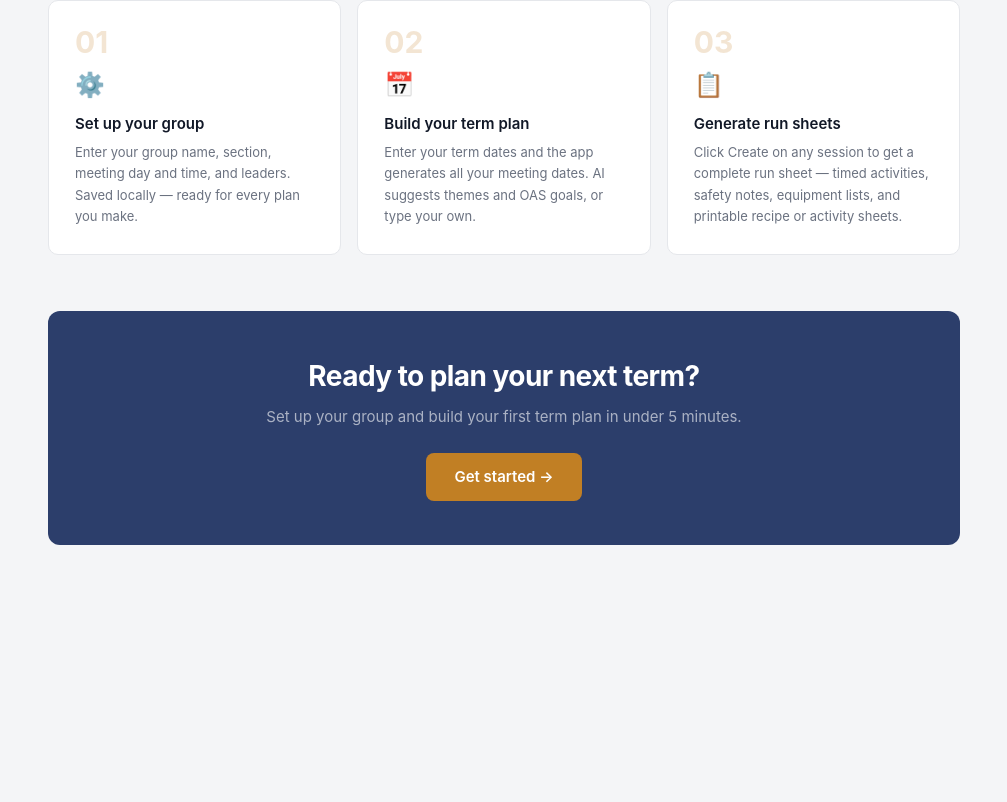
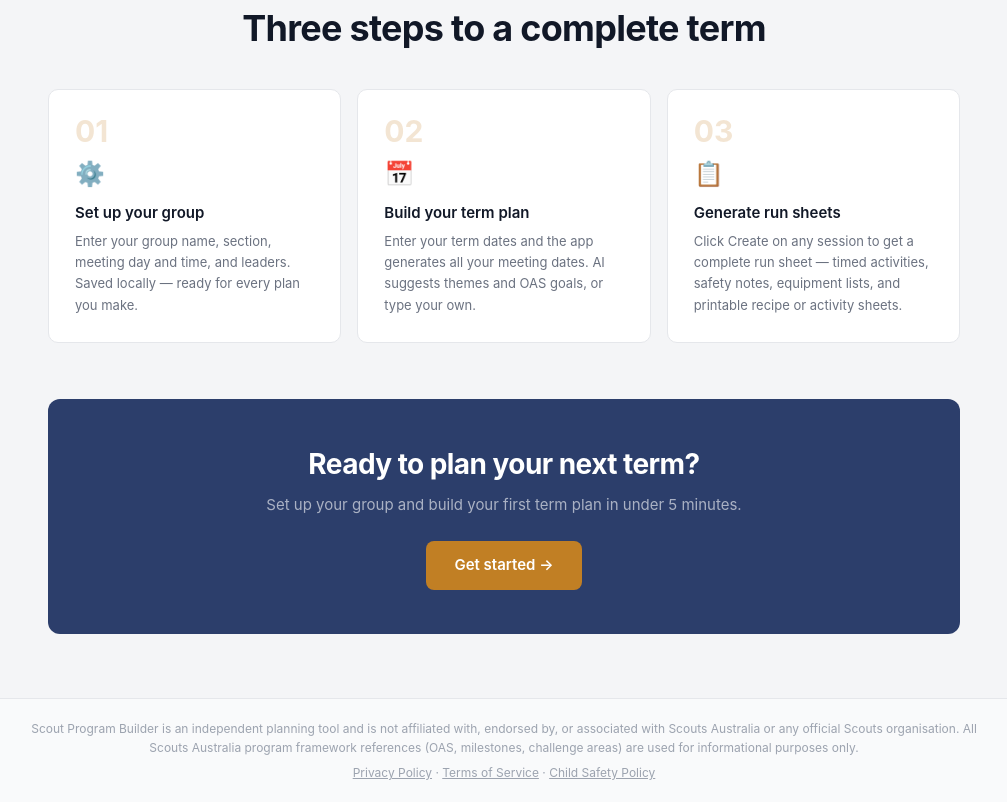
Before and after one commit to JoSco-Bay/Scouts-Program-Generator, a Next.js app: page / in a window 1280 px wide. Shown: the part 781-1583 px from the top of the page, without its empty margins (136-1143 px from the left). Before the commit the page ends 1390 px from the top, so only its background shows below. Built offline with nearby package versions, Linux system fonts and the light colour scheme; no server answers.

Commit message:
feat: add disclaimer footer and legal links to all pages

```diff
--- /dev/null
+++ b/app/childsafety/page.tsx
@@ -0,0 +1,46 @@
+import LegalPage from "@/components/LegalPage";
+
+export default function ChildSafetyPage() {
+  return (
+    <LegalPage title="Child Safety Policy" updated="16 August 2026">
+      <p>
+        Scout Program Builder is an independent planning tool and is not affiliated with,
+        endorsed by, or associated with Scouts Australia or any official Scouts organisation.
+        We are committed to the safety and wellbeing of children and young people, and that
+        commitment shapes how this app is built and how data may be used within it.
+      </p>
+
+      <h2>What we store</h2>
+      <p>
+        This app stores children&apos;s first names, ages, and program progress (attendance, OAS
+        and SIA progress, milestone activities) only. It does not collect or store photos, home
+        addresses, contact details, or other sensitive information.
+      </p>
+
+      <h2>Who can access data</h2>
+      <p>
+        Data entered into the app is only accessible by the registered leader who created the
+        group.
+      </p>
+
+      <h2>Leader obligations</h2>
+      <p>
+        Leaders using this app must comply with their own organisation&apos;s child safety
+        policies and Working With Children requirements. This app is a planning tool and does not
+        verify or replace those obligations.
+      </p>
+
+      <h2>Parental consent</h2>
+      <p>
+        Leaders are responsible for obtaining parental consent before entering any child&apos;s
+        information into the app.
+      </p>
+
+      <h2>Reporting a concern or requesting data deletion</h2>
+      <p>
+        To report a child safety concern or to request deletion of a child&apos;s data, contact
+        us at <a href="mailto:[INSERT CONTACT EMAIL]">[INSERT CONTACT EMAIL]</a>.
+      </p>
+    </LegalPage>
+  );
+}
--- a/app/layout.tsx
+++ b/app/layout.tsx
@@ -2,6 +2,7 @@ import type { Metadata } from "next";
 import { Geist, Geist_Mono } from "next/font/google";
 import "./globals.css";
 import { AuthProvider } from "@/lib/auth-context";
+import Footer from "@/components/Footer";
 
 const geistSans = Geist({
   variable: "--font-geist-sans",
@@ -29,7 +30,10 @@ export default function RootLayout({
       className={`${geistSans.variable} ${geistMono.variable} h-full antialiased`}
     >
       <body className="min-h-full flex flex-col">
-        <AuthProvider>{children}</AuthProvider>
+        <AuthProvider>
+          <div style={{ flex: 1 }}>{children}</div>
+          <Footer />
+        </AuthProvider>
       </body>
     </html>
   );
--- a/app/page.tsx
+++ b/app/page.tsx
@@ -18,6 +18,7 @@ export default function HomePage() {
         .hero-title{font-size:clamp(38px,7vw,64px);font-weight:700;color:#111827;line-height:1.0;letter-spacing:-0.03em;margin-bottom:18px;}
         .hero-title em{font-style:italic;font-weight:400;color:#C17F24;}
         .hero-desc{font-size:17px;color:#6b7280;max-width:500px;margin:0 auto 36px;line-height:1.7;}
+        .hero-disclaimer{font-size:12px;color:#9ca3af;max-width:520px;margin:-24px auto 36px;line-height:1.6;}
         .hero-btns{display:flex;align-items:center;justify-content:center;gap:12px;flex-wrap:wrap;}
         .btn-pri{display:inline-flex;align-items:center;gap:8px;background:#C17F24;color:#fff;padding:13px 28px;border-radius:8px;font-size:15px;font-weight:600;text-decoration:none;transition:opacity 0.2s;}
         .btn-pri:hover{opacity:0.9;}
@@ -56,6 +57,7 @@ export default function HomePage() {
         <div className="hero-badge">⚜ Youth Program Builder · Term Planner & Run Sheet Generator</div>
         <h1 className="hero-title">Plan every<br/><em>Scout meeting.</em></h1>
         <p className="hero-desc">Build a full term schedule and generate detailed, ready-to-run meeting programs — with timed activity sheets, OAS badge goals, equipment lists, and leader notes.</p>
+        <p className="hero-disclaimer">Scout Program Builder is an independent planning tool and is not affiliated with, endorsed by, or associated with Scouts Australia or any official Scouts organisation. All Scouts Australia program framework references (OAS, milestones, challenge areas) are used for informational purposes only.</p>
         <div className="hero-btns">
           <Link href="/setup" className="btn-pri">Set up your group →</Link>
           <a href="#how" className="btn-sec">See how it works ↓</a>
--- /dev/null
+++ b/app/privacy/page.tsx
@@ -0,0 +1,44 @@
+import LegalPage from "@/components/LegalPage";
+
+export default function PrivacyPage() {
+  return (
+    <LegalPage title="Privacy Policy" updated="16 August 2026">
+      <p>
+        Scout Program Builder is an independent planning tool and is not affiliated with,
+        endorsed by, or associated with Scouts Australia or any official Scouts organisation.
+      </p>
+
+      <h2>Information we store</h2>
+      <p>
+        To provide term planning, run sheet generation, and member progress tracking, the app
+        stores group details (group name, section, meeting schedule, leader names), term plan
+        content, generated run sheets, and member records (first name, age, year joined,
+        attendance, OAS/SIA/milestone progress).
+      </p>
+
+      <h2>How data is used</h2>
+      <p>
+        Data you enter is used only to generate and display your term plans, run sheets, and
+        member progress within the app, and — where you use the AI generation features — is sent
+        to our AI provider solely to generate the requested content.
+      </p>
+
+      <h2>Who can access your data</h2>
+      <p>
+        Data is only accessible by the registered leader who created the group.
+      </p>
+
+      <h2>Data retention and deletion</h2>
+      <p>
+        You may request deletion of your account data at any time by contacting us using the
+        details below.
+      </p>
+
+      <h2>Contact</h2>
+      <p>
+        For privacy questions or to request data deletion, contact us at{" "}
+        <a href="mailto:[INSERT CONTACT EMAIL]">[INSERT CONTACT EMAIL]</a>.
+      </p>
+    </LegalPage>
+  );
+}
--- /dev/null
+++ b/app/terms/page.tsx
@@ -0,0 +1,53 @@
+import LegalPage from "@/components/LegalPage";
+
+export default function TermsPage() {
+  return (
+    <LegalPage title="Terms of Service" updated="16 August 2026">
+      <p>
+        Scout Program Builder is an independent planning tool and is not affiliated with,
+        endorsed by, or associated with Scouts Australia or any official Scouts organisation.
+        By using this app, you agree to the following terms.
+      </p>
+
+      <h2>Purpose of the app</h2>
+      <p>
+        Scout Program Builder is provided to help youth group leaders plan terms, generate run
+        sheets, and track member progress. It is a planning aid only and does not replace your
+        organisation&apos;s official program materials, policies, or guidance.
+      </p>
+
+      <h2>Program framework references</h2>
+      <p>
+        All Scouts Australia program framework references (OAS, milestones, challenge areas) are
+        used for informational purposes only and are the property of their respective
+        organisation.
+      </p>
+
+      <h2>AI-generated content</h2>
+      <p>
+        Run sheets, activities, and topic suggestions generated by the app&apos;s AI features are
+        starting points only. Leaders are responsible for reviewing all generated content for
+        accuracy, safety, and suitability before using it with a group.
+      </p>
+
+      <h2>Your responsibilities</h2>
+      <p>
+        You are responsible for the accuracy of information you enter, for complying with your
+        organisation&apos;s policies, and for obtaining any consents required before entering
+        information about children or young people.
+      </p>
+
+      <h2>No warranty</h2>
+      <p>
+        The app is provided &quot;as is&quot; without warranty of any kind. We are not liable for
+        any loss or damage arising from your use of the app or reliance on generated content.
+      </p>
+
+      <h2>Changes to these terms</h2>
+      <p>
+        We may update these terms from time to time. Continued use of the app after changes are
+        posted constitutes acceptance of the updated terms.
+      </p>
+    </LegalPage>
+  );
+}
--- /dev/null
+++ b/components/Footer.tsx
@@ -0,0 +1,45 @@
+import Link from "next/link";
+
+export default function Footer() {
+  return (
+    <footer
+      style={{
+        marginTop: "auto",
+        padding: "20px 24px",
+        borderTop: "1px solid #e5e7eb",
+        background: "#f9fafb",
+      }}
+    >
+      <div
+        style={{
+          maxWidth: 960,
+          margin: "0 auto",
+          fontSize: 12,
+          lineHeight: 1.6,
+          color: "#9ca3af",
+          textAlign: "center",
+        }}
+      >
+        <p style={{ margin: "0 0 6px" }}>
+          Scout Program Builder is an independent planning tool and is not affiliated with,
+          endorsed by, or associated with Scouts Australia or any official Scouts organisation.
+          All Scouts Australia program framework references (OAS, milestones, challenge areas)
+          are used for informational purposes only.
+        </p>
+        <p style={{ margin: 0 }}>
+          <Link href="/privacy" style={{ color: "#9ca3af", textDecoration: "underline" }}>
+            Privacy Policy
+          </Link>
+          {" · "}
+          <Link href="/terms" style={{ color: "#9ca3af", textDecoration: "underline" }}>
+            Terms of Service
+          </Link>
+          {" · "}
+          <Link href="/childsafety" style={{ color: "#9ca3af", textDecoration: "underline" }}>
+            Child Safety Policy
+          </Link>
+        </p>
+      </div>
+    </footer>
+  );
+}
--- /dev/null
+++ b/components/LegalPage.tsx
@@ -0,0 +1,42 @@
+import Link from "next/link";
+import { NAVY } from "@/lib/colours";
+
+export default function LegalPage({
+  title,
+  updated,
+  children,
+}: {
+  title: string;
+  updated: string;
+  children: React.ReactNode;
+}) {
+  return (
+    <>
+      <style>{`
+        .legal-nav{background:${NAVY};height:52px;padding:0 24px;display:flex;align-items:center;justify-content:space-between;}
+        .legal-nav-l{display:flex;align-items:center;gap:9px;text-decoration:none;}
+        .legal-nav-dot{width:28px;height:28px;background:#C17F24;border-radius:50%;display:flex;align-items:center;justify-content:center;color:#fff;font-size:14px;flex-shrink:0;}
+        .legal-nav-title{color:#fff;font-size:15px;font-weight:500;}
+        .legal-content{max-width:720px;margin:0 auto;padding:48px 24px 64px;font-family:Inter,-apple-system,BlinkMacSystemFont,sans-serif;color:#111827;}
+        .legal-content h1{font-size:28px;font-weight:700;letter-spacing:-0.02em;margin-bottom:6px;}
+        .legal-updated{font-size:12px;color:#9ca3af;margin-bottom:32px;}
+        .legal-content h2{font-size:16px;font-weight:600;margin:28px 0 8px;}
+        .legal-content p{font-size:14px;line-height:1.7;color:#374151;margin-bottom:12px;}
+        .legal-content ul{margin:0 0 12px 20px;}
+        .legal-content li{font-size:14px;line-height:1.7;color:#374151;margin-bottom:4px;}
+        .legal-content a{color:#C17F24;}
+      `}</style>
+      <nav className="legal-nav">
+        <Link href="/" className="legal-nav-l">
+          <div className="legal-nav-dot">⚜</div>
+          <span className="legal-nav-title">Scout Program Builder</span>
+        </Link>
+      </nav>
+      <div className="legal-content">
+        <h1>{title}</h1>
+        <p className="legal-updated">Last updated: {updated}</p>
+        {children}
+      </div>
+    </>
+  );
+}
```
